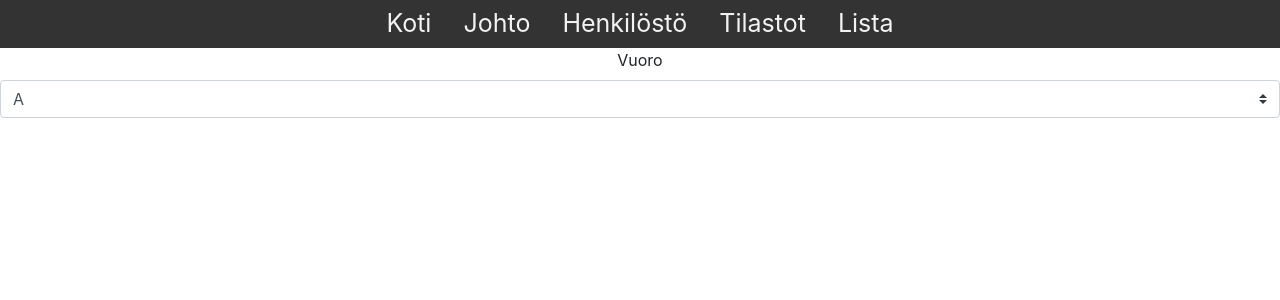
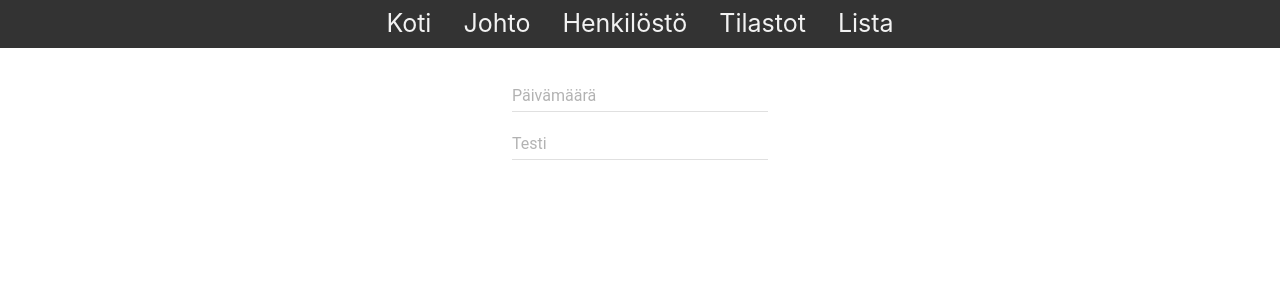
Before and after one commit to DanielBoije/Final-Project-client, a React (Create React App) app: page /lomake in a window 1280 px wide. Shown: the top 300 px of the page. Built offline with nearby package versions, Linux system fonts and the light colour scheme.

Commit message:
Henkilöstölomake aloitettu Material-UIlla

```diff
--- a/package.json
+++ b/package.json
@@ -3,11 +3,14 @@
   "version": "0.1.0",
   "private": true,
   "dependencies": {
+    "@material-ui/core": "^4.9.7",
+    "@material-ui/icons": "^4.9.1",
     "@testing-library/jest-dom": "^4.2.4",
     "@testing-library/react": "^9.5.0",
     "@testing-library/user-event": "^7.2.1",
     "axios": "^0.19.2",
     "bootstrap": "^4.4.1",
+    "material-ui": "^0.20.2",
     "react": "^16.13.1",
     "react-bootstrap": "^1.0.0-beta.17",
     "react-dom": "^16.13.1",
--- a/src/komponentit/LomakeTiedot.js
+++ b/src/komponentit/LomakeTiedot.js
@@ -1,8 +1,7 @@
 import React, { Component } from 'react';
-import Form from 'react-bootstrap/Form';
-import Button from 'react-bootstrap/Button';
-import { Col } from "react-bootstrap";
-
+import MuiThemeProvider from "material-ui/styles/MuiThemeProvider";
+import TextField from "material-ui/TextField"
+import DatePicker from "material-ui/DatePicker";
 
 class LomakeTiedot extends Component {
     continue = e => {
@@ -12,46 +11,20 @@ class LomakeTiedot extends Component {
 
     render() {
         const { values, handleChange, handleDateChange } = this.props;
+        const selectedDate= new Date();
+
         return (
-            <Form>
-
-            <Form.Group controlId="exampleForm.SelectCustom">
-                <Form.Label>Vuoro</Form.Label>
-                <Form.Control as="select" custom>
-                <option>A</option>
-                <option>B</option>
-                <option>C</option>
-                <option>D</option>
-                </Form.Control>
-            </Form.Group>
-            </Form>
-            // <form style={styling}>
-
-            //     <h2>Lomake</h2>
-
-            //     <b>Päivämäärä</b> <br></br><input value={values.pvm}
-            //     onChange={handleChange("pvm")} type="date"/><br/><br></br>
-
-            //     <b>Vuoro</b> <br></br><textarea value={this.state.description} onChange={this.descriptionMuuttui}/><br/><br></br>
-
-            //     <b>Hours to master</b> <br></br><input style={timeStyle} value={this.state.timetomaster}
-            //     onChange={this.hoursToMasterMuuttui} type="number"/><br></br><br></br>
-
-            //     <b>Starting Date</b> <br></br><input value={this.state.startlearningdate}
-            //     onChange={this.startlearningdateMuuttui} type="date"/><br></br><br></br>
-
-            //     <b>In progress?</b> <br></br>
-            //     <label><input type="radio" name="radio" value="Yes" checked={this.state.inprogress === "Yes"}
-            //     onChange={this.inprogressMuuttui}/>Yes</label>
-            //     <label><input type="radio" name="radio" value="No" checked={this.state.inprogress === "No"}
-            //     onChange={this.inprogressMuuttui} />No</label>
-
-            //     <br></br><br></br>
-            //     <input style={buttonstyle} value="Add Topic" type="submit" onClick={this.valmis}/>
-            // </form>
-
+            <MuiThemeProvider>
+                <React.Fragment>
+                    <br></br>
+                    <DatePicker hintText="Päivämäärä" selected={selectedDate} onChange={handleDateChange} defaultValue={values.pvm}/>
+                    <TextField hintText="Testi" onChange={handleChange("viesti")}/><br></br>
+                </React.Fragment>
+            </MuiThemeProvider>
         );
     }
 }
 
+
+
 export default LomakeTiedot;
--- a/src/komponentit/reitit/Lomake.js
+++ b/src/komponentit/reitit/Lomake.js
@@ -49,7 +49,6 @@ class Lomake extends Component {
                     <LomakeTiedot
                         nextstep={this.nextStep}
                         handleChange={this.handleChange}
-                        handleDateChange={this.handleDateChange}
                         values={values}
                     />
                 )
```
Also changed, not shown: 1 other file (tests, documents, lock files or other folders).
